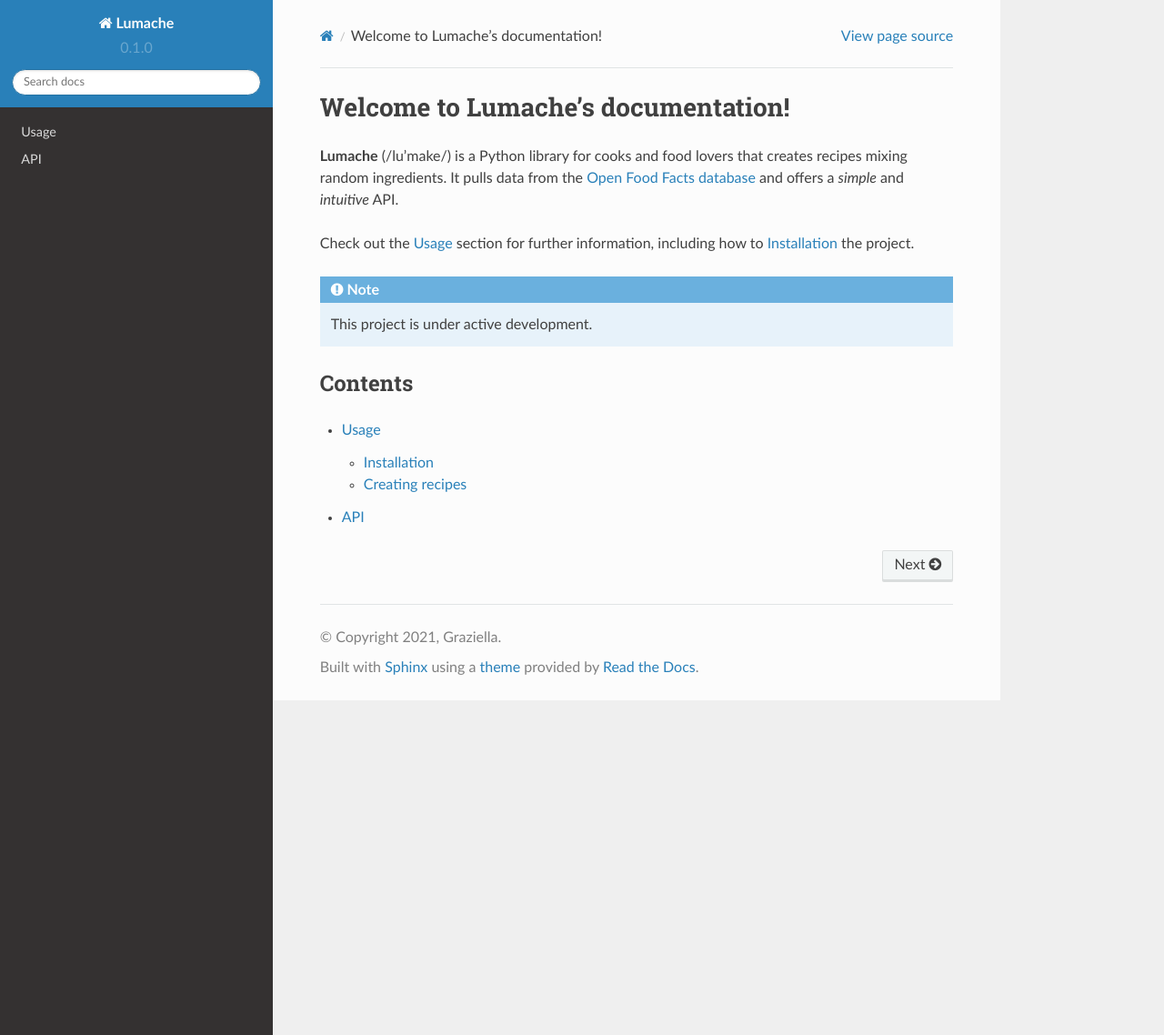
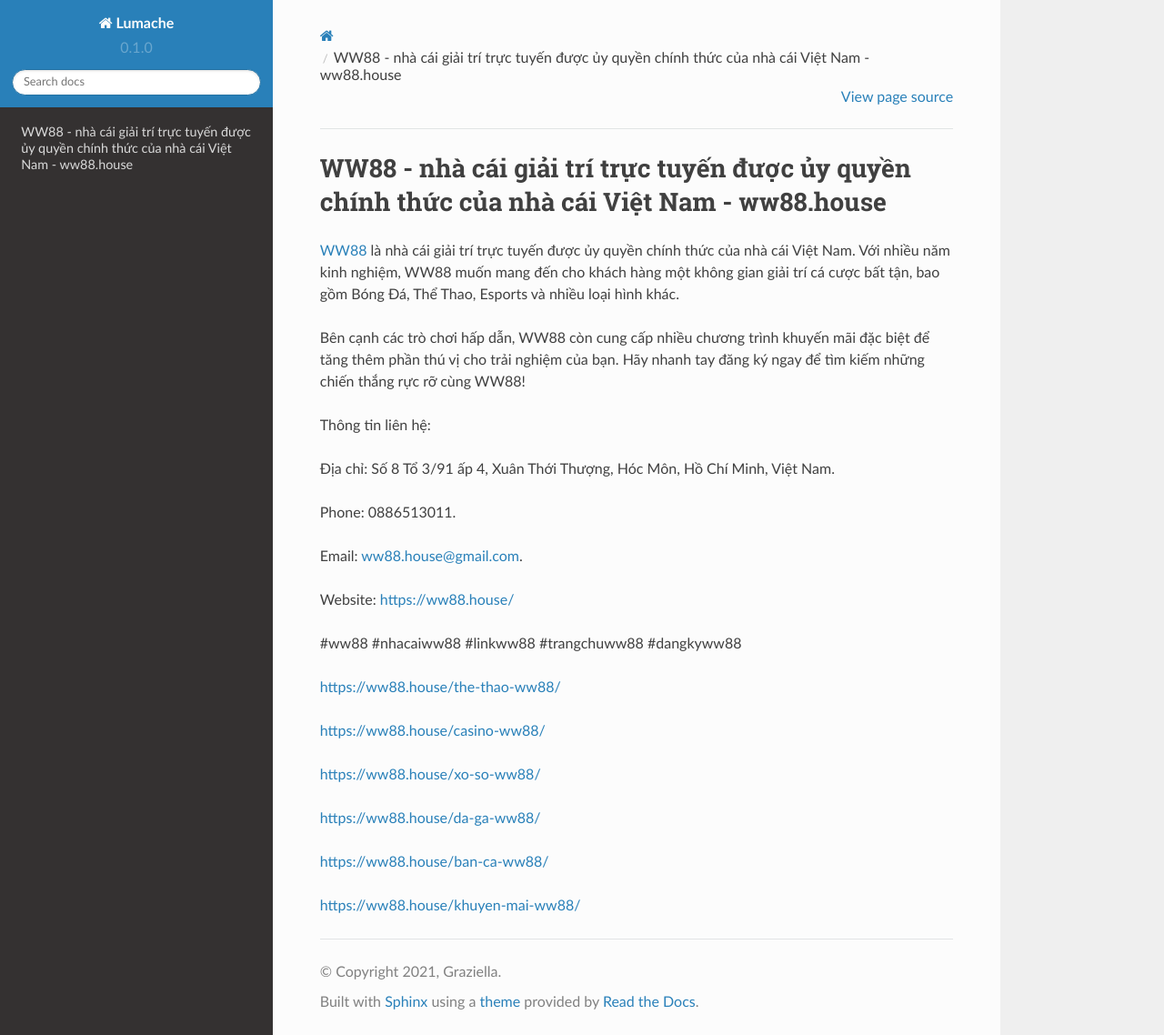
Before and after one commit to phamduyhong/ww88house, a Sphinx documentation site: the page built from docs/source/index.rst, in a window 1280 px wide and 1138 px high. Shown: the whole window at 91% size. Built offline with Sphinx 7.4.7 and the Read the Docs theme 2.0.0, drawn with Linux system fonts in a browser that asks for light colours.

Commit message:
Update index.rst

```diff
--- a/docs/source/index.rst
+++ b/docs/source/index.rst
@@ -1,22 +1,30 @@
-Welcome to Lumache's documentation!
+WW88 - nhà cái giải trí trực tuyến được ủy quyền chính thức của nhà cái Việt Nam - ww88.house
 ===================================
 
-**Lumache** (/lu'make/) is a Python library for cooks and food lovers
-that creates recipes mixing random ingredients.
-It pulls data from the `Open Food Facts database <https://world.openfoodfacts.org/>`_
-and offers a *simple* and *intuitive* API.
+`WW88 <https://ww88.house/>`_ là nhà cái giải trí trực tuyến được ủy quyền chính thức của nhà cái Việt Nam. Với nhiều năm kinh nghiệm, WW88 muốn mang đến cho khách hàng một không gian giải trí cá cược bất tận, bao gồm Bóng Đá, Thể Thao, Esports và nhiều loại hình khác.
 
-Check out the :doc:`usage` section for further information, including
-how to :ref:`installation` the project.
+Bên cạnh các trò chơi hấp dẫn, WW88 còn cung cấp nhiều chương trình khuyến mãi đặc biệt để tăng thêm phần thú vị cho trải nghiệm của bạn. Hãy nhanh tay đăng ký ngay để tìm kiếm những chiến thắng rực rỡ cùng WW88!
 
-.. note::
+Thông tin liên hệ:
 
-   This project is under active development.
+Địa chỉ: Số 8 Tổ 3/91 ấp 4, Xuân Thới Thượng, Hóc Môn, Hồ Chí Minh, Việt Nam.
 
-Contents
---------
+Phone: 0886513011.
 
-.. toctree::
+Email: ww88.house@gmail.com.
 
-   usage
-   api
+Website: https://ww88.house/
+
+#ww88 #nhacaiww88 #linkww88 #trangchuww88 #dangkyww88
+
+https://ww88.house/the-thao-ww88/
+
+https://ww88.house/casino-ww88/
+
+https://ww88.house/xo-so-ww88/
+
+https://ww88.house/da-ga-ww88/
+
+https://ww88.house/ban-ca-ww88/
+
+https://ww88.house/khuyen-mai-ww88/
```
